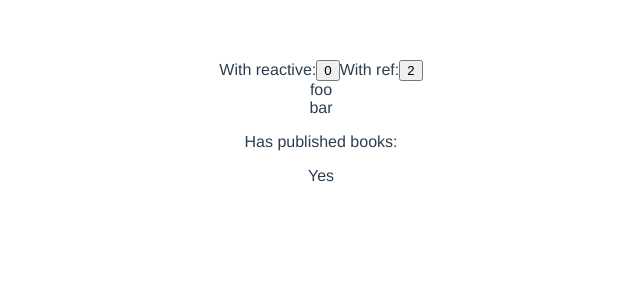
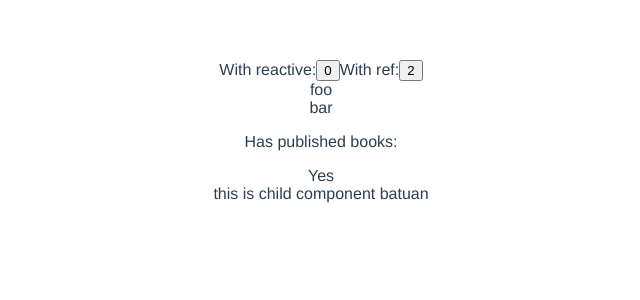
Before and after one commit to batuhanOnur/Vue3, a Vue app: page / in a window 1280 px wide. Shown: the top 300 px of the page, without its empty margins (319-959 px from the left). Built offline with nearby package versions, Linux system fonts and the light colour scheme.

Commit message:
template refs

```diff
--- a/src/App.vue
+++ b/src/App.vue
@@ -19,10 +19,14 @@
   <div ref="input">
 
   </div>
+
+
+  <Child ref="childRef" :title="title"/>
 </template>
 
 <script setup>
 import { reactive, nextTick, ref, computed, onMounted, onUpdated, watch } from 'vue';
+import Child from './components/Child.vue'
 
   // It only works for object types, It cannot hold primitive types such as string, number or boolean.
   const state = reactive({ count: 0, arr: ['foo', 'bar'] })
@@ -30,10 +34,15 @@ import { reactive, nextTick, ref, computed, onMounted, onUpdated, watch } from '
   const refNumber = ref(2);
   const itemRefs = ref([])
 
+  //component ref
+  const childRef = ref(null);
+
   // watchers
   const x = ref(0)
   const input = ref(null)
 
+  // props
+  const title="batuan";
 
   function increment() {
     state.count++;
@@ -77,6 +86,8 @@ import { reactive, nextTick, ref, computed, onMounted, onUpdated, watch } from '
     console.log('on mounted ref', refNumber.value);
     console.log('ref', input)
     console.log(itemRefs.value)
+    console.log('componentRef', childRef.value.a) // child component'den dataya erişme
+    childRef.value.log() // child function çağırma
   })
 
   onUpdated(()=>{
--- /dev/null
+++ b/src/components/Child.vue
@@ -0,0 +1,20 @@
+<template>
+    <span>this is child component {{ title }}</span>
+</template>
+
+<script setup>
+import { defineExpose, defineProps } from 'vue';
+defineProps(['title'])
+
+const a = 1;
+
+function log(){
+    console.log('child function');
+}
+
+defineExpose({
+    a,
+    log
+})
+
+</script>
```
